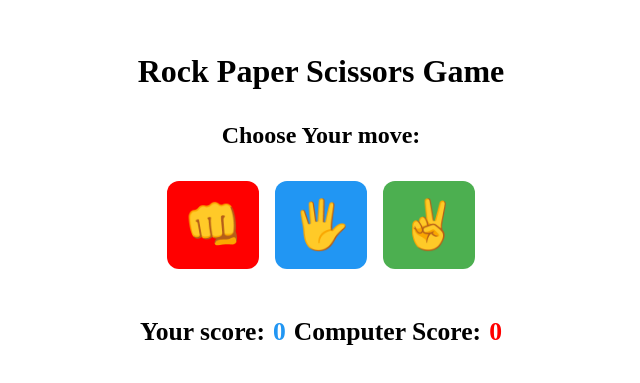
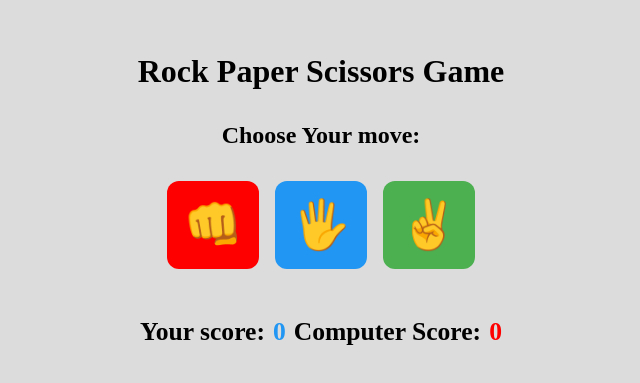
Before and after one commit to rahulvishwakarma-coder/practice-Projects, a plain HTML site: page index.html in a window 1280 px wide. Shown: the part 107-490 px from the top of the page, without its empty margins (319-959 px from the left). Drawn offline with Linux system fonts and the light colour scheme.

Commit message:
version1.0

```diff
--- a/style.css
+++ b/style.css
@@ -15,6 +15,7 @@ body{
     padding-top:10rem ;
     flex-direction: column;
     gap: 2rem;
+    background-color: gainsboro;
 }
 .selection{
     display: flex;
```
